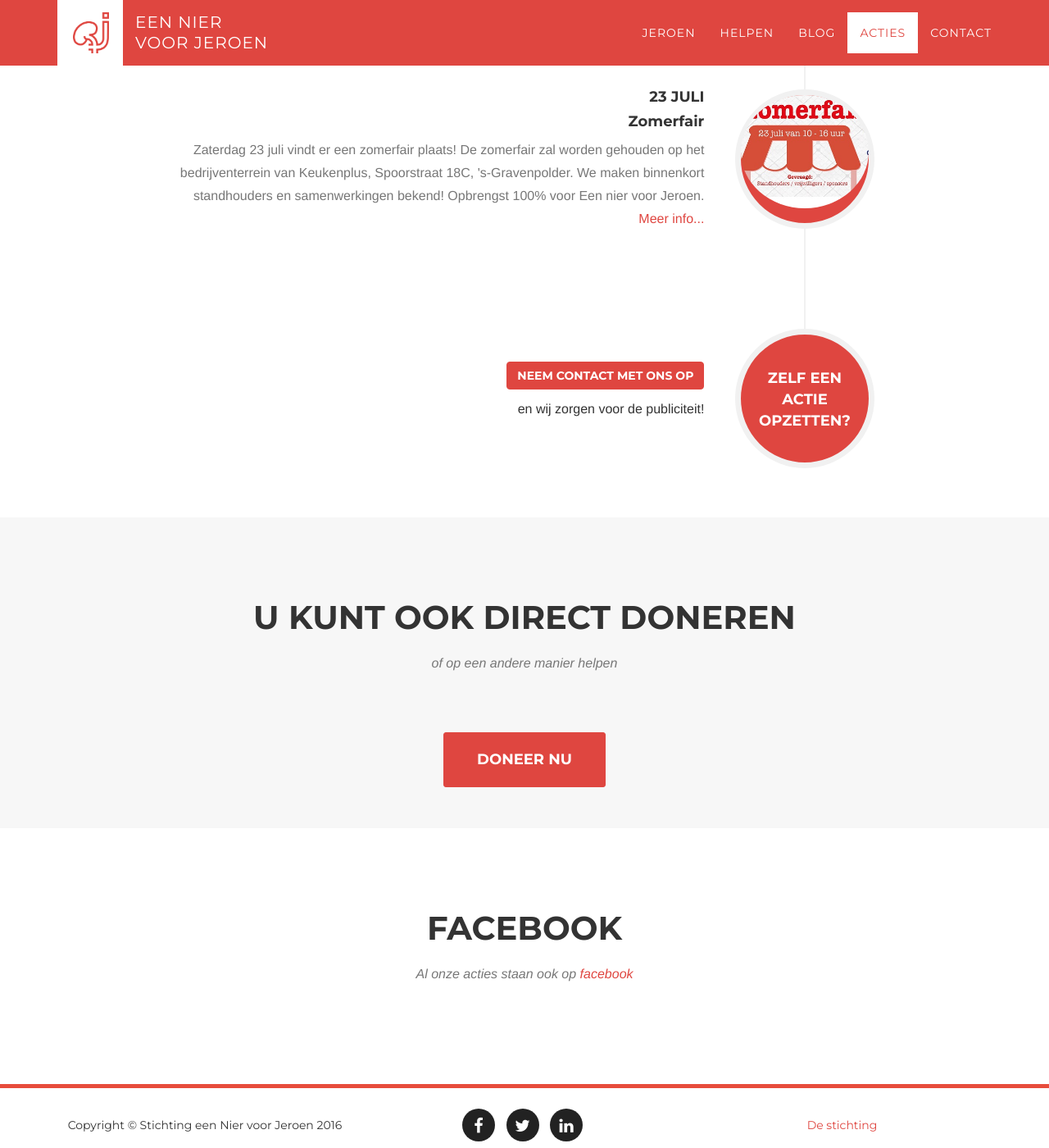
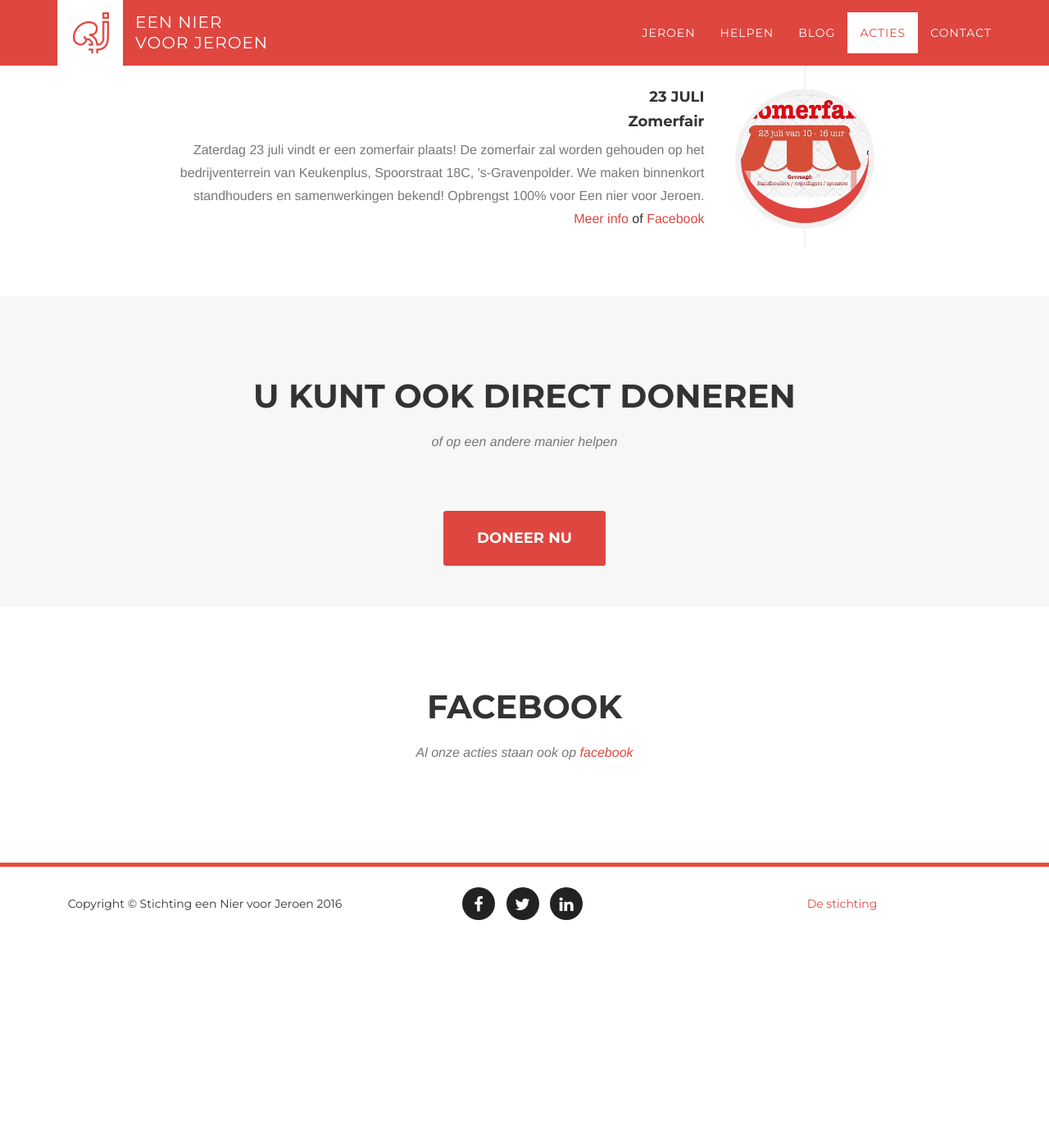
Before and after one commit to Een-nier-voor-Jeroen/Niervoorjeroen.nl-website, a Jekyll site: the page built from acties.html, in a window 1280 px wide and 1400 px high, scrolled down 3223 px. Shown: the whole window at 82% size. Built offline with Jekyll 4.4.1, drawn with Linux system fonts in a browser that asks for light colours; nearby versions of some CDN libraries; some web fonts are replaced; after the commit the page ends 4370 px from its top, so only the background shows below that.

Commit message:
Zomerfair pagina

```diff
--- a/acties.html
+++ b/acties.html
@@ -176,26 +176,7 @@
                                         Zaterdag 23 juli vindt er een zomerfair plaats! De zomerfair zal worden gehouden op het bedrijventerrein van Keukenplus, Spoorstraat 18C, 's-Gravenpolder. We maken binnenkort standhouders en samenwerkingen bekend! Opbrengst 100% voor Een nier voor Jeroen.
                                     </p>
                                     <p>
-                                        <a href="https://www.facebook.com/events/872311909568415/">Meer info...</a>
-                                    </p>
-                                </div>
-                            </div>
-                        </li>
-                        <li>
-                            <div class="timeline-image">
-                                <h4>
-                                    Zelf een<br /> actie<br /> opzetten?
-                                </h4>
-                            </div>
-                            <div class="timeline-panel">
-                                <div class="timeline-heading">
-                                    <br />
-                                    <br />
-                                    <h4><a href="/contact" class="btn btn-primary">Neem contact met ons op</a></h4>
-                                </div>
-                                <div class="timeline-body">
-                                    <p>
-                                         en wij zorgen voor de publiciteit!
+                                        <a href="/zomerfair">Meer info</a> of <a href="https://www.facebook.com/events/872311909568415/">Facebook</a>
                                     </p>
                                 </div>
                             </div>
--- a/css/agency.css
+++ b/css/agency.css
@@ -327,6 +327,9 @@
 
 header.mainheader {
   background-image: url('../img/backgrounds/JeroenCormaMirre.jpg');
+}
+header.fairheader {
+  background-image: url('../img/backgrounds/Zomerfair.jpg');
 }
 header.helpenheader {
   background-image: url('../img/backgrounds/AdmiraalDeRuyter.jpg');
```
Also changed, not shown: zomerfair.html (added, +191 -0 lines), img/acties/fair_hightea.png (added), img/acties/fair_huis1.jpg (added), img/acties/fair_huis2.png (added), img/backgrounds/Zomerfair.jpg (added).
